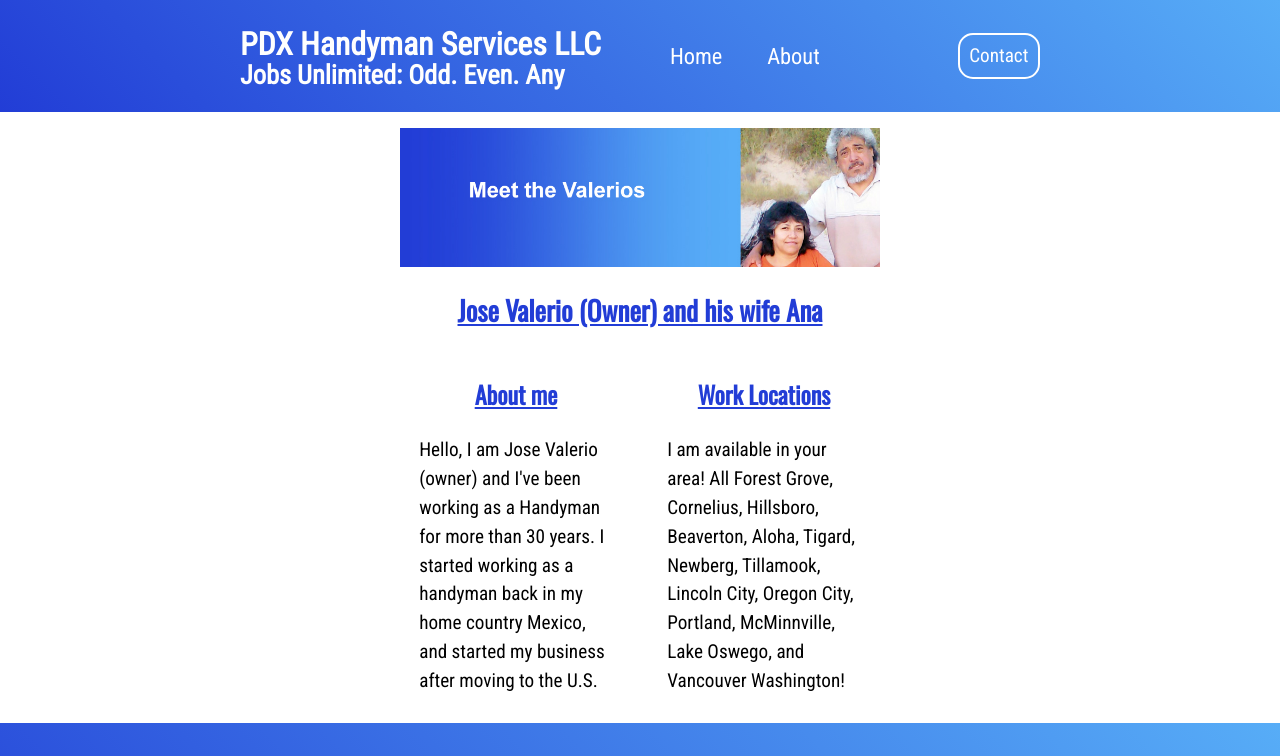
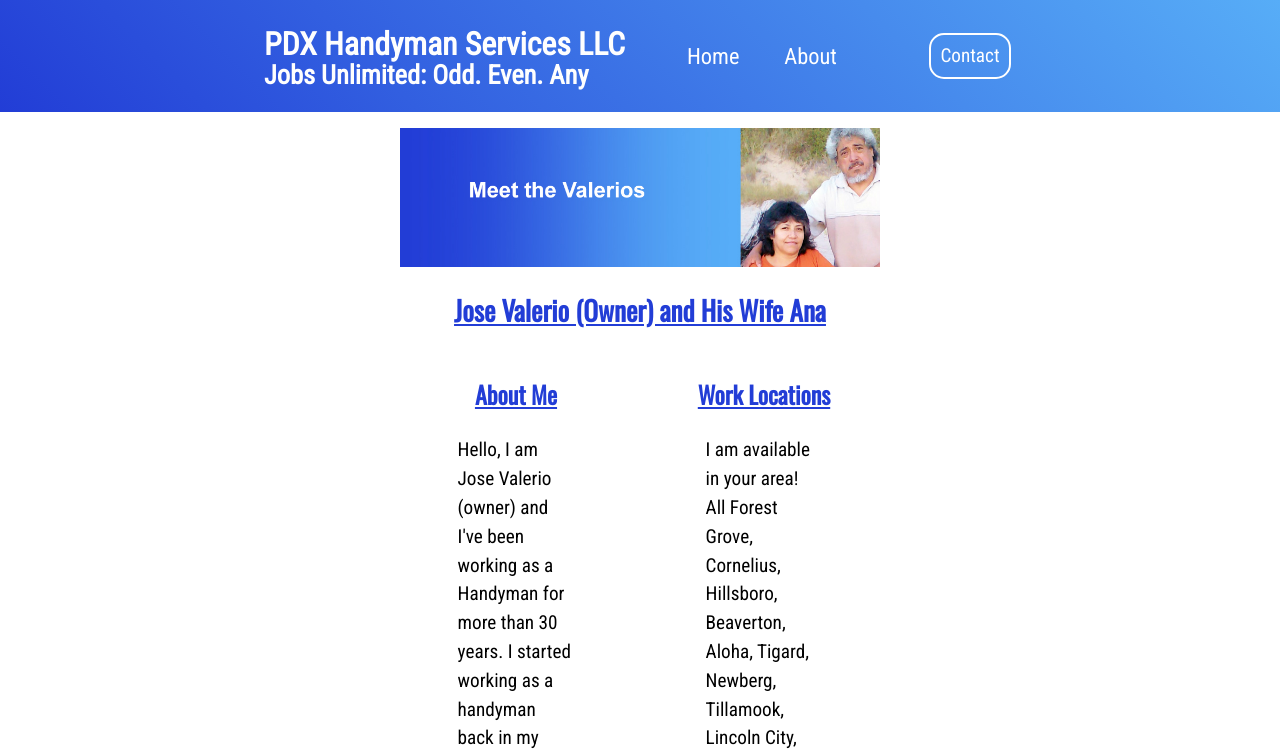
Before and after one commit to AlexV713/PDX-React, a React (Create React App) app in the folder pdx-react/: page /About in a window 1280 px wide. Shown: the top 756 px of the page. Built offline with nearby package versions, Linux system fonts and the light colour scheme.

Commit message:
Styled for Tablet
I styled the page to be responsive for tablet devices.

```diff
--- a/pdx-react/public/index.html
+++ b/pdx-react/public/index.html
@@ -18,7 +18,6 @@
     <meta name="viewport" content="width=device-width, initial-scale=1" />
     <meta name="google-site-verification" content="7RXmuTZLDBF2Ous7ohVPMjE9R8cOhy4JxxMHEC6BSAc" />
     <meta name="msvalidate.01" content="6333B848D98758E1D7861AA7814613E4" />
-    <meta name="theme-color" content="#000000" />
     <meta
       name="description"
       content="PDX Handyman Services is a family-owned company that offers the ultimate handyman experience here in Oregon. For more than 30 years in the field, ethical practices, and hard work have branded our services."
--- a/pdx-react/src/App.css
+++ b/pdx-react/src/App.css
@@ -234,6 +234,10 @@ header #desktop-nav {
   height: auto;
 }
 
+#about-page h2 {
+  text-align: center;
+}
+
 #about-page h3 {
   text-align: center;
   text-decoration: underline;
@@ -331,6 +335,120 @@ footer .creator {
   color: white;
 }
 
+/* Tablet Display */
+@media only screen and (min-width: 480px) {
+  body {
+    margin: 0;
+    padding: 0;
+  }
+  header #mobile-nav {
+    display: none;
+  }
+  header #desktop-nav {
+    display: -webkit-box;
+    display: -ms-flexbox;
+    display: flex;
+    -webkit-box-pack: center;
+        -ms-flex-pack: center;
+            justify-content: center;
+    -webkit-box-align: center;
+        -ms-flex-align: center;
+            align-items: center;
+  }
+  header #desktop-nav #title {
+    margin-right: auto;
+    padding-left: 1.5em;
+  }
+  header #desktop-nav #title h1 {
+    margin-bottom: -0.8em;
+    font-size: 1.6em;
+    color: #fefefe;
+  }
+  header #desktop-nav #title h2 {
+    font-size: 1.3em;
+    color: #fefefe;
+  }
+  header #desktop-nav #title .title-link {
+    color: white;
+    text-decoration: none;
+  }
+  header #desktop-nav #title .title-link:active {
+    color: gray;
+  }
+  header #desktop-nav #desktop-links {
+    margin-right: auto;
+    margin-left: 1em;
+  }
+  header #desktop-nav #desktop-links a {
+    text-align: center;
+    color: white;
+    text-decoration: none;
+    font-size: 1.4em;
+  }
+  header #desktop-nav #desktop-links a:active {
+    color: gray;
+  }
+  header #desktop-nav #desktop-links #spacing {
+    margin-left: 2em;
+  }
+  header #desktop-nav .contact-button {
+    margin-left: auto;
+    border: solid white 2px;
+    border-radius: 15px;
+    padding: 0.5em;
+    margin-right: 1.5em;
+    text-decoration: none;
+    color: white;
+    font-size: 1.2em;
+  }
+  header #desktop-nav .contact-button:active {
+    background-color: #223dd6;
+  }
+  #home-page #slideshow-container {
+    max-width: 40em;
+    max-height: 25em;
+  }
+  #home-page #slideshow-container .image {
+    height: 25em;
+  }
+  #home-page #grid-container p {
+    padding: 0 3em 0;
+  }
+  #home-page #grid-container video {
+    width: 35em;
+    height: 25em;
+  }
+  #home-page #grid-container img {
+    width: auto;
+    height: 25em;
+  }
+  #home-page #services-container {
+    display: -ms-grid;
+    display: grid;
+    -ms-grid-columns: (minmax(1em, 1fr))[2];
+        grid-template-columns: repeat(2, minmax(1em, 1fr));
+    grid-gap: 1em;
+    place-items: center;
+    padding: 0 5em 0;
+  }
+  #about-page p {
+    padding: 0 2em 0;
+  }
+  #contact-page .mobile-number {
+    display: none;
+  }
+  #contact-page .desktop-number {
+    display: inline;
+  }
+  footer .mobile-number {
+    display: none;
+  }
+  footer .desktop-number {
+    display: inline;
+  }
+}
+
+/* Desktop Display */
 @media only screen and (min-width: 1025px) {
   body {
     margin: 0;
--- a/pdx-react/src/App.sass
+++ b/pdx-react/src/App.sass
@@ -149,6 +149,8 @@ header
         margin: 0 auto 0
         width: 100%
         height: auto
+    h2
+        text-align: center
     h3
         text-align: center
         text-decoration: underline
@@ -211,6 +213,97 @@ footer
     .creator
         color: white
 
+/* Tablet Display */
+@media only screen and (min-width: 480px)
+    body
+        margin: 0
+        padding: 0
+
+    header
+        #mobile-nav
+            display: none
+        #desktop-nav
+            display: flex
+            justify-content: center
+            align-items: center
+            #title
+                margin-right: auto
+                padding-left: 1.5em
+                h1
+                    margin-bottom: -0.8em
+                    font-size: 1.6em
+                    color: #fefefe
+                h2
+                    font-size: 1.3em
+                    color: #fefefe
+                .title-link
+                    color: white
+                    text-decoration: none
+                .title-link:active
+                    color: gray
+            #desktop-links
+                margin-right: auto
+                margin-left: 1em
+                a
+                    text-align: center
+                    color: white
+                    text-decoration: none
+                    font-size: 1.4em
+                a:active
+                    color: gray
+                #spacing
+                    margin-left: 2em
+            .contact-button
+                margin-left: auto
+                border: solid white 2px
+                border-radius: 15px
+                padding: 0.5em
+                margin-right: 1.5em
+                text-decoration: none
+                color: white
+                font-size: 1.2em
+            .contact-button:active
+                background-color: #223dd6
+
+    #home-page
+        #slideshow-container
+            max-width: 40em
+            max-height: 25em
+            .image
+                height: 25em
+        #grid-container
+            p
+                padding: 0 3em 0
+            video
+                width: 35em
+                height: 25em
+            img
+                width: auto
+                height: 25em
+        #services-container
+            display: grid
+            grid-template-columns: repeat(2, minmax(1em, 1fr))
+            grid-gap: 1em
+            place-items: center
+            padding: 0 5em 0
+
+    #about-page
+        p
+            padding: 0 2em 0
+
+    #contact-page
+        .mobile-number
+            display: none
+        .desktop-number
+            display: inline
+
+    footer
+        .mobile-number
+            display: none
+        .desktop-number
+            display: inline
+
+/* Desktop Display */
 @media only screen and (min-width: 1025px)
     body
         margin: 0
--- a/pdx-react/src/components/pages/About.js
+++ b/pdx-react/src/components/pages/About.js
@@ -5,10 +5,10 @@ function About() {
         <>
         <div id="about-page">
             <img src="./images/owner.jpg" alt="Jose Valerio handyman for more than 30 years" />
-            <h2>Jose Valerio (Owner) and his wife Ana</h2>
+            <h2>Jose Valerio (Owner) and His Wife Ana</h2>
             <div id="about-container">
                 <div>
-                    <h3>About me</h3>
+                    <h3>About Me</h3>
                     <p>Hello, I am Jose Valerio (owner) and I've been working as a Handyman for more than 30 years. I started working as a handyman back in my home country Mexico, and started my business after moving to the U.S.</p>
                 </div>
 
```
Also changed, not shown: 1 other file (tests, documents, lock files or other folders).
